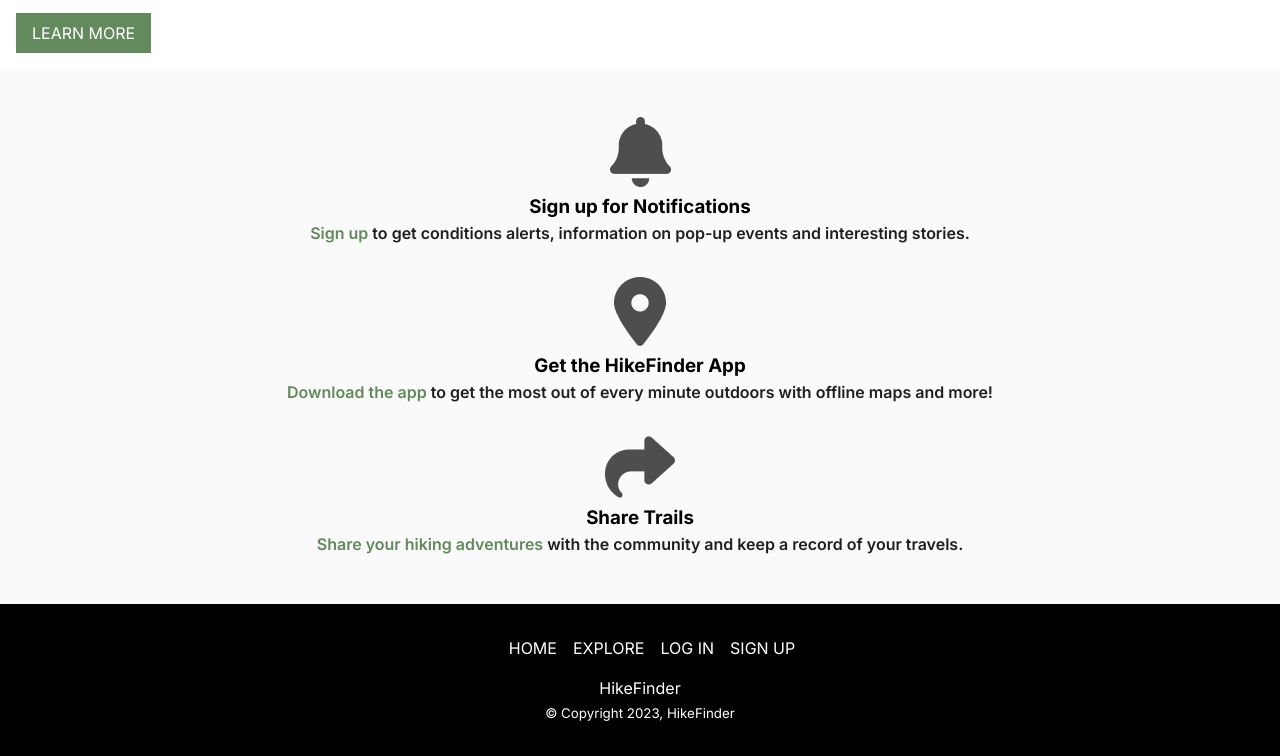
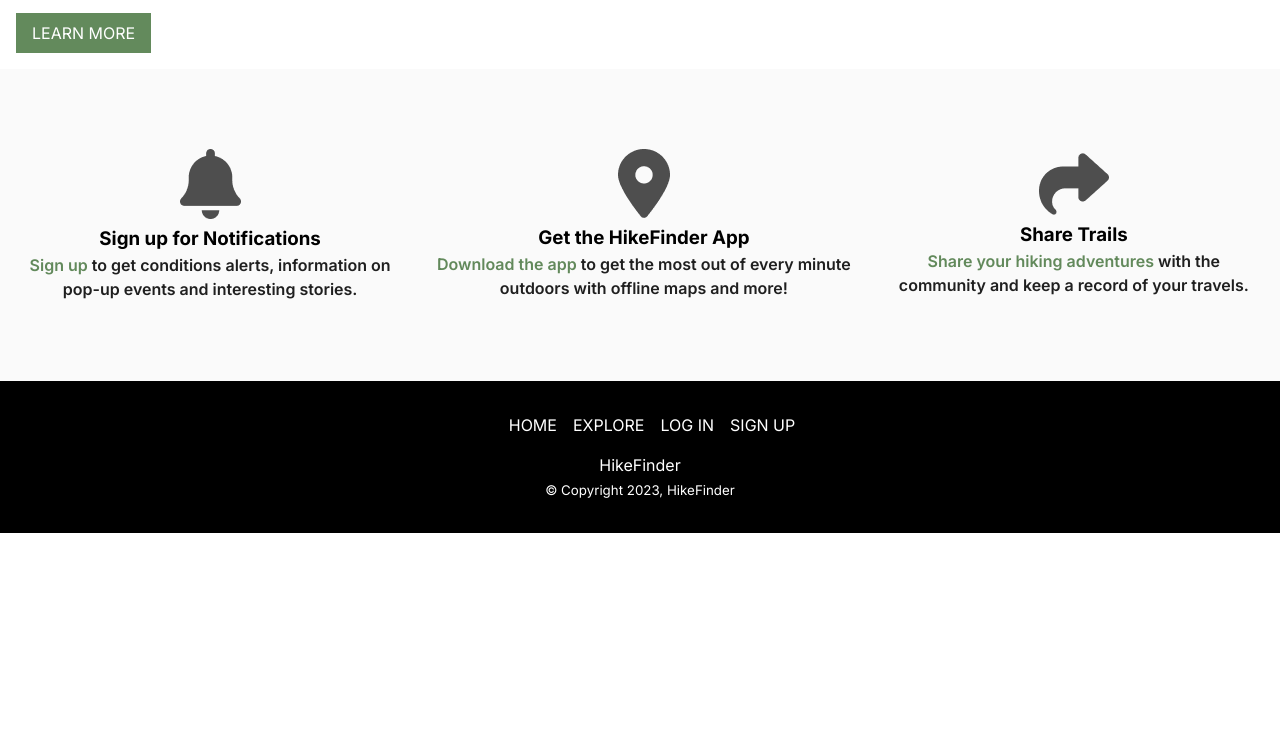
Before and after one commit to brianbud/HikeFinder, a website built with Vite: page index.html in a window 1280 px wide. Shown: the part 2274-3030 px from the top of the page. After the commit the page ends 2807 px from the top, so only its background shows below. Built offline with nearby package versions, Linux system fonts and the light colour scheme.

Commit message:
promotion section on wider screen

```diff
--- a/style.css
+++ b/style.css
@@ -343,4 +343,13 @@ footer li:hover {
     margin-top: auto;
     margin-bottom: 1em ;
   }
+
+  /* PROMOTION SECTIION */
+
+  .promotion-container {
+    display: flex;
+    flex-direction: row;
+    padding: 5em 1em;
+  }
+
 }
```
